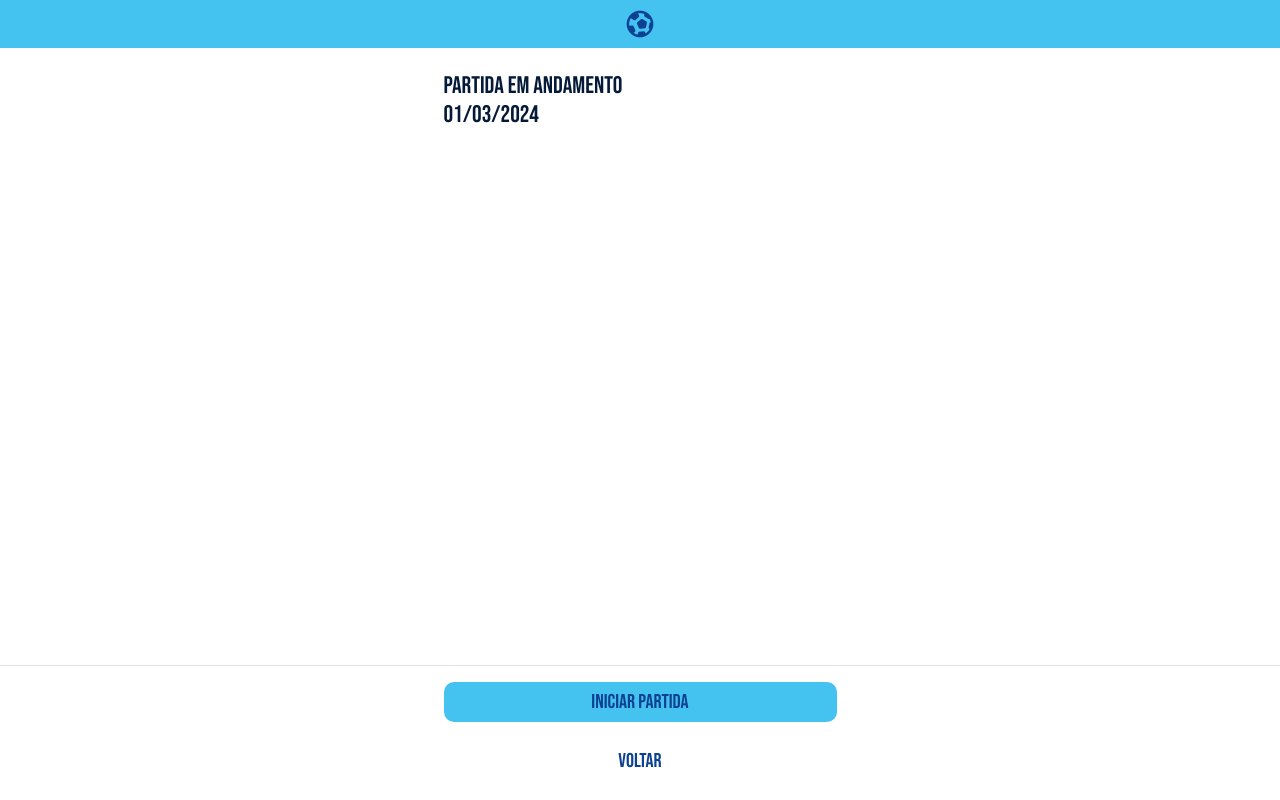
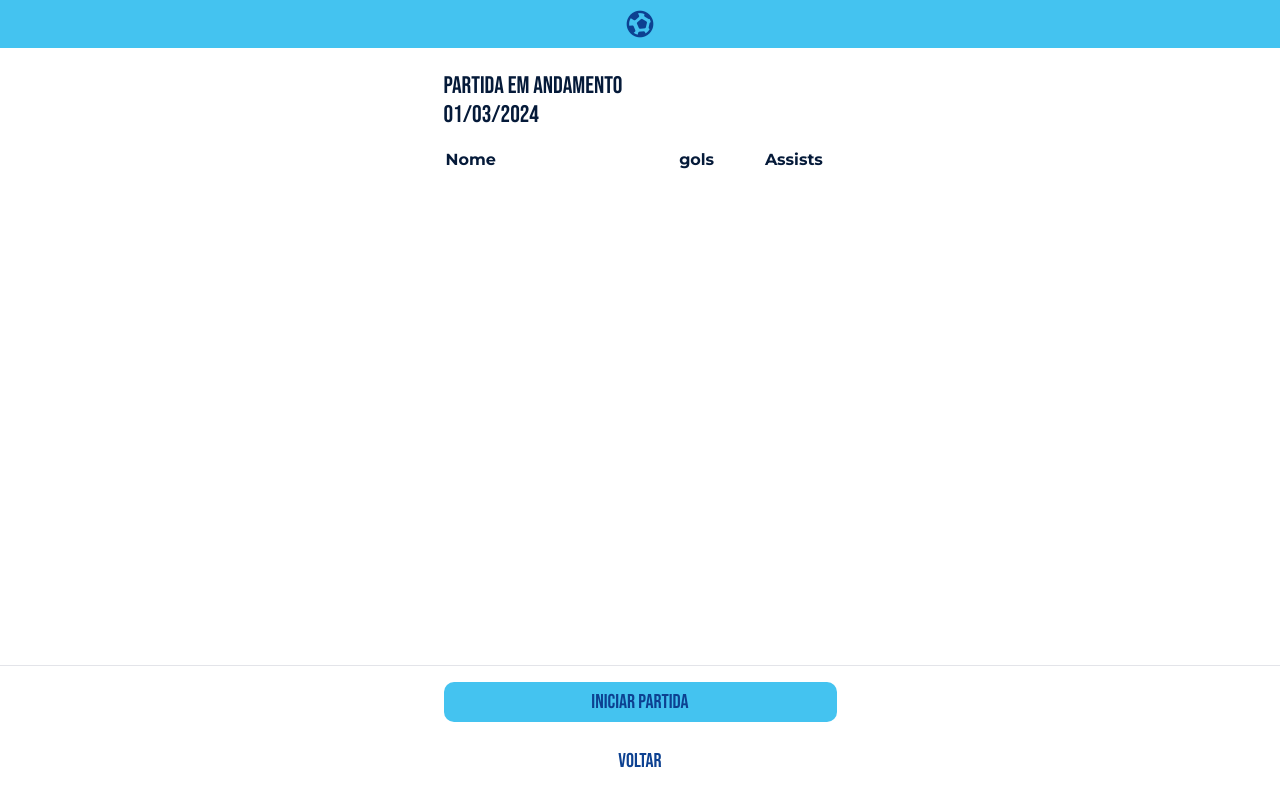
Before and after one commit to marcosvbs/players-stats-counter, a React (Vite) app: page /match-in-progress in a window 1280 px wide. Built offline with nearby package versions, Linux system fonts and the light colour scheme.

Commit message:
Add PlayerRank table styles

```diff
--- a/src/App.tsx
+++ b/src/App.tsx
@@ -3,12 +3,15 @@ import { defaultTheme } from "../src/styles/themes/default";
 import { ThemeProvider } from "styled-components";
 import { BrowserRouter } from "react-router-dom";
 import { Router } from "./Router/Router";
+import { PlayerRankingContextProvider } from "./contexts/PlayerRankingContext";
 
 export function App() {
   return (
     <ThemeProvider theme={defaultTheme}>
       <BrowserRouter>
-        <Router />
+        <PlayerRankingContextProvider>
+          <Router />
+        </PlayerRankingContextProvider>
       </BrowserRouter>
       <GlobalStyle />
     </ThemeProvider>
--- a/src/pages/AddPlayers/index.tsx
+++ b/src/pages/AddPlayers/index.tsx
@@ -1,7 +1,8 @@
-import { useState } from "react";
+import { useContext, useState } from "react";
 import { Header } from "../../components/Header";
 import { AddPlayersContainer, MatchController } from "./styles";
 import { Link } from "react-router-dom";
+import { PlayerRankingContext } from "../../contexts/PlayerRankingContext";
 
 interface Player {
   id: number;
@@ -15,6 +16,8 @@ export function AddPlayers() {
       name: "",
     },
   ]);
+
+  const { createPlayerRanking } = useContext(PlayerRankingContext);
 
   function onChangePlayerName(
     event: React.ChangeEvent<HTMLInputElement>,
@@ -48,6 +51,10 @@ export function AddPlayers() {
     );
 
     setPlayers(updatedPlayers);
+  }
+
+  function handleCreatePlayerRanking() {
+    createPlayerRanking(players);
   }
 
   return (
@@ -89,7 +96,10 @@ export function AddPlayers() {
 
         <MatchController>
           <div>
-            <button className={"startMatchButton"}>
+            <button
+              className={"startMatchButton"}
+              onClick={handleCreatePlayerRanking}
+            >
               <Link to={"/match-in-progress"}>Iniciar partida</Link>
             </button>
 
--- a/src/pages/MatchInProgress/index.tsx
+++ b/src/pages/MatchInProgress/index.tsx
@@ -1,10 +1,14 @@
 import { Link } from "react-router-dom";
 import { Header } from "../../components/Header";
-import { MatchInProgressContainer } from "./styles";
+import { MatchInProgressContainer, PlayerRank } from "./styles";
 import { MatchController } from "../AddPlayers/styles";
+import { useContext } from "react";
+import { PlayerRankingContext } from "../../contexts/PlayerRankingContext";
 
 export function MatchInProgress() {
   const todayDate = new Date().toLocaleDateString("pt-br");
+
+  const { playerRanking } = useContext(PlayerRankingContext);
 
   return (
     <>
@@ -14,6 +18,39 @@ export function MatchInProgress() {
           Partida em andamento <br />
           {todayDate}
         </h3>
+
+        <PlayerRank>
+          <thead>
+            <th>Nome</th>
+            <th>gols</th>
+            <th>Assists</th>
+          </thead>
+          <tbody>
+            {playerRanking.map((player) => (
+              <tr>
+                <td>{player.name}</td>
+                <td>
+                  <button>
+                    <span className="material-symbols-outlined">add</span>
+                  </button>
+                  {player.numGoals}
+                  <button>
+                    <span className="material-symbols-outlined">remove</span>
+                  </button>
+                </td>
+                <td>
+                  <button>
+                    <span className="material-symbols-outlined">add</span>
+                  </button>
+                  {player.numAssists}
+                  <button>
+                    <span className="material-symbols-outlined">remove</span>
+                  </button>
+                </td>
+              </tr>
+            ))}
+          </tbody>
+        </PlayerRank>
 
         <MatchController>
           <div>
--- a/src/pages/MatchInProgress/styles.ts
+++ b/src/pages/MatchInProgress/styles.ts
@@ -7,6 +7,73 @@ export const MatchInProgressContainer = styled.div`
 
   h3 {
     margin-bottom: 1rem;
+  }
+`;
+
+export const PlayerRank = styled.table`
+  width: 100%;
+
+  thead,
+  tbody tr {
+    display: grid;
+    grid-template-columns: 50% 1fr 1fr;
+    gap: 1rem;
+  }
+
+  thead th:nth-child(1),
+  tbody th:nth-child(1) {
+    text-align: left;
+  }
+
+  thead th:nth-child(2),
+  thead th:nth-child(3),
+  tbody tr td:nth-child(2),
+  tbody tr td:nth-child(3) {
+    text-align: center;
+  }
+
+  tr {
+    display: flex;
+    flex-direction: row;
+    align-items: center;
+
+    padding: 1rem 0;
+
+    border-top: 1px solid ${(props) => props.theme["low-opacity-gray"]};
+  }
+
+  tr:last-child {
+    border-bottom: 1px solid ${(props) => props.theme["low-opacity-gray"]};
+  }
+
+  tbody tr td:nth-child(2),
+  tbody tr td:nth-child(3) {
+    display: flex;
+    flex-direction: column;
+  }
+
+  tr td button {
+    display: flex;
+    flex-direction: row;
+    align-items: center;
+    justify-content: center;
+
+    padding: 0.25rem 1.25rem;
+
+    border-radius: 10px;
+    border: none;
+
+    cursor: pointer;
+  }
+
+  tr td button:nth-child(1) {
+    color: ${(props) => props.theme["blue-600"]};
+    background: ${(props) => props.theme["blue-200"]};
+  }
+
+  tr td button:nth-child(2) {
+    color: ${(props) => props.theme["red-400"]};
+    background: ${(props) => props.theme["red-200"]};
   }
 `;
 
```
Also changed, not shown: src/contexts/PlayerRankingContext.tsx (renamed from src/contexts/PlayerRanking.tsx, +7 -3 lines).
